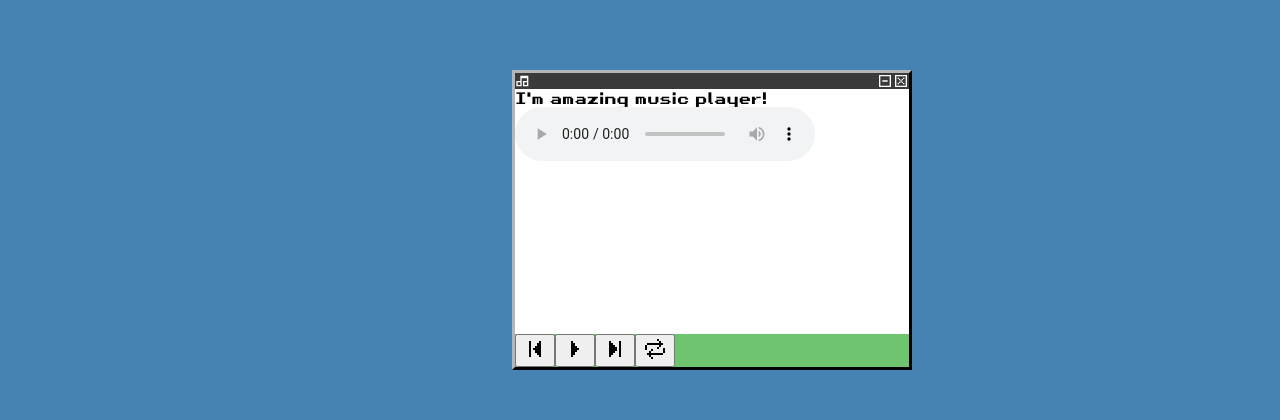
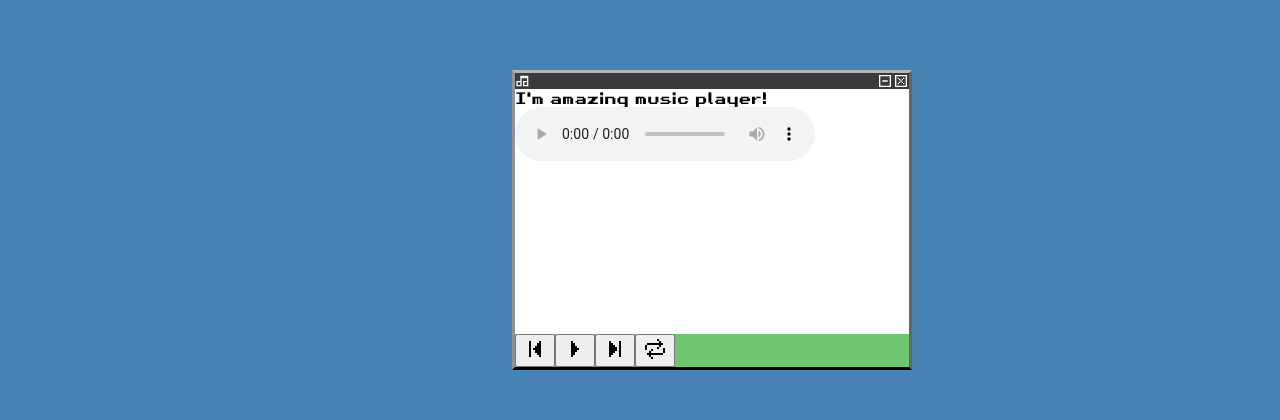
Before and after one commit to WWarzecha/cozy-desktop, a website built with webpack: page src/template.html in a window 1280 px wide. Shown: the part 250-670 px from the top of the page. Built offline with nearby package versions, Linux system fonts and the light colour scheme; no server answers; files whose address does not match are found by name.

Commit message:
improve windows borders

```diff
--- a/src/windows/app-window.css
+++ b/src/windows/app-window.css
@@ -6,8 +6,8 @@
     background-color: white;
     z-index: 1;
     border-top: solid 3px rgb(182, 182, 182);
-    border-left: solid 3px rgb(182, 182, 182);
-    border-right: solid 3px black;
+    border-left: solid 3px rgb(146, 146, 146);
+    border-right: solid 3px rgb(100, 100, 100);
     border-bottom: solid 3px black;
     overflow: hidden;
 }
```
